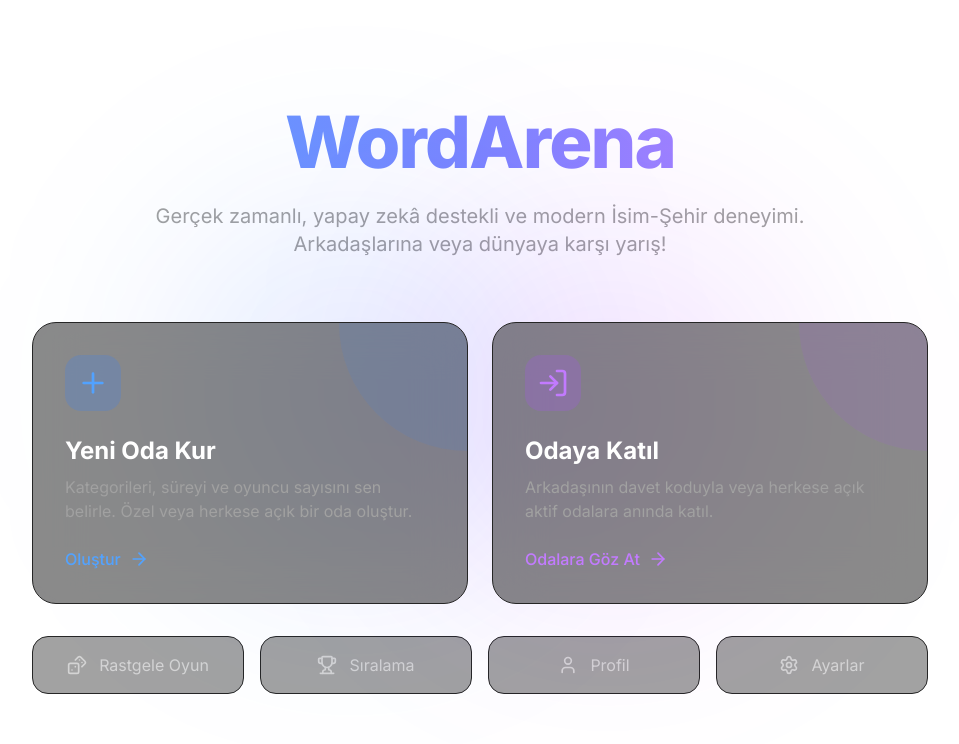
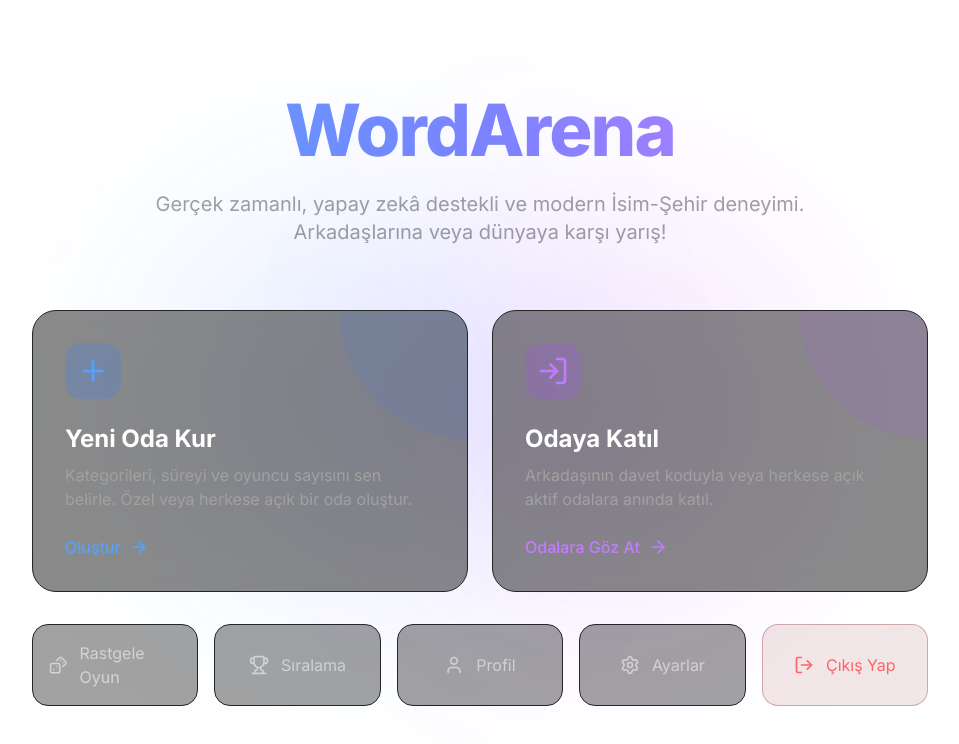
Before and after one commit to linuxgundem/wordarena, a Next.js app: page / in a window 1280 px wide. Shown: the top 744 px of the page, without its empty margins (160-1119 px from the left). Built offline with nearby package versions, Linux system fonts and the light colour scheme.

Commit message:
feat: add logout button to home page

```diff
--- a/app/page.tsx
+++ b/app/page.tsx
@@ -4,12 +4,21 @@ import { useState } from 'react'
 import Link from 'next/link'
 import { useRouter } from 'next/navigation'
 import { motion } from 'framer-motion'
-import { Plus, LogIn, Dices, Trophy, User, Settings, ArrowRight } from 'lucide-react'
+import { Plus, LogIn, Dices, Trophy, User, Settings, ArrowRight, LogOut } from 'lucide-react'
 import RoomConfigModal from '@/components/RoomConfigModal'
+import { createClient } from '@/lib/supabase/client'
+import toast from 'react-hot-toast'
 
 export default function HomePage() {
   const router = useRouter()
   const [isConfigModalOpen, setIsConfigModalOpen] = useState(false)
+
+  const handleLogout = async () => {
+    const supabase = createClient()
+    await supabase.auth.signOut()
+    toast.success('Çıkış yapıldı')
+    router.push('/login')
+  }
 
   return (
     <div className="flex flex-col items-center justify-center flex-1 w-full px-4 relative z-10 py-12">
@@ -73,7 +82,7 @@ export default function HomePage() {
         </div>
 
         {/* Alt Menü */}
-        <div className="mt-8 grid grid-cols-2 md:grid-cols-4 gap-4">
+        <div className="mt-8 grid grid-cols-2 md:grid-cols-5 gap-4">
           <Link href="/random" className="flex items-center justify-center p-4 bg-neutral-900/40 border border-neutral-800 rounded-2xl hover:bg-neutral-800 transition-colors text-neutral-300 hover:text-white">
             <Dices className="w-5 h-5 mr-3" /> Rastgele Oyun
           </Link>
@@ -86,6 +95,9 @@ export default function HomePage() {
           <Link href="/settings" className="flex items-center justify-center p-4 bg-neutral-900/40 border border-neutral-800 rounded-2xl hover:bg-neutral-800 transition-colors text-neutral-300 hover:text-white">
             <Settings className="w-5 h-5 mr-3" /> Ayarlar
           </Link>
+          <button onClick={handleLogout} className="flex items-center justify-center p-4 bg-red-900/10 border border-red-900/30 rounded-2xl hover:bg-red-900/30 transition-colors text-red-400 hover:text-red-300">
+            <LogOut className="w-5 h-5 mr-3" /> Çıkış Yap
+          </button>
         </div>
       </motion.div>
 
```
